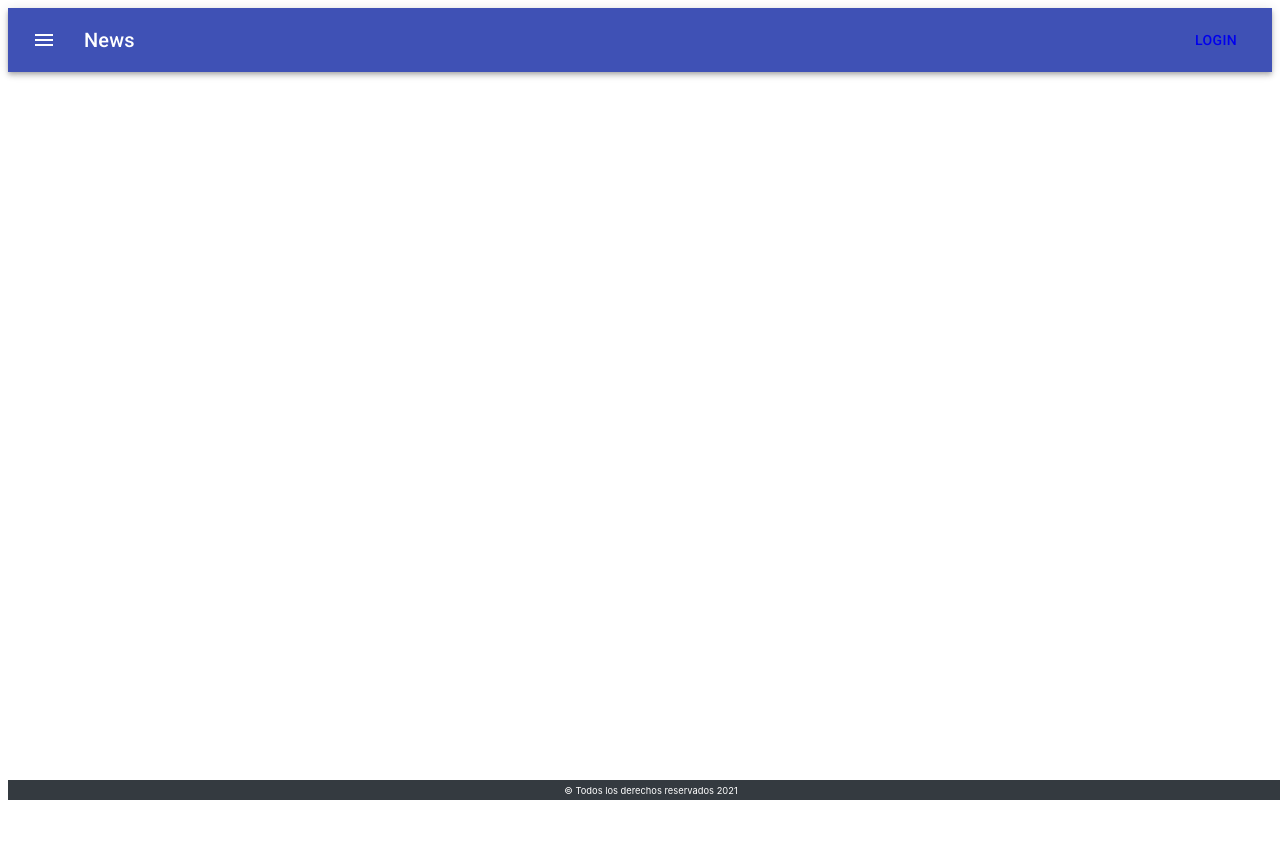
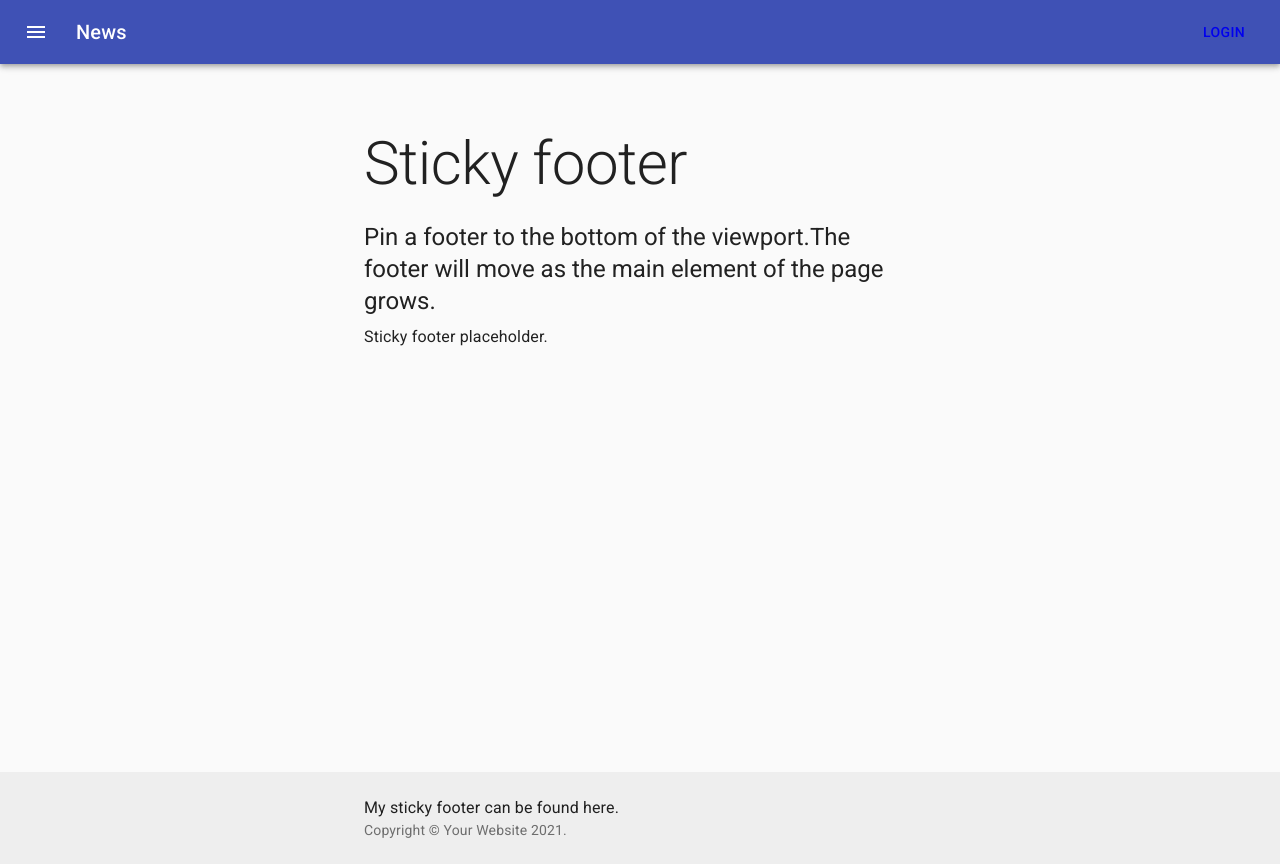
Before and after one commit to jaimeferncast/Ironhack-Final-Project-Swell-Camp, a React (Create React App) app in the folder client/: page / in a window 1280 px wide. Before the commit the page ends 800 px from the top, so only its background shows below. Built offline with nearby package versions, Linux system fonts and the light colour scheme; no server answers.

Commit message:
deploy to heroku

```diff
--- a/client/src/components/layout/Footer/Footer.js
+++ b/client/src/components/layout/Footer/Footer.js
@@ -1,6 +1,64 @@
-import './Footer.css'
+import CssBaseline from '@material-ui/core/CssBaseline';
+import Typography from '@material-ui/core/Typography';
+import { makeStyles } from '@material-ui/core/styles';
+import Container from '@material-ui/core/Container';
+import Link from '@material-ui/core/Link';
 
-// TO-DO nuestro footer
-const Footer = () => <footer><small>© Todos los derechos reservados {new Date().getFullYear()}</small></footer>
+function Copyright() {
+    return (
+        <Typography variant="body2" color="textSecondary">
+            {'Copyright © '}
+            <Link color="inherit" href="https://material-ui.com/">
+                Your Website
+      </Link>{' '}
+            {new Date().getFullYear()}
+            {'.'}
+        </Typography>
+    )
+}
+
+const useStyles = makeStyles((theme) => ({
+    root: {
+        display: 'flex',
+        flexDirection: 'column',
+        minHeight: '100vh',
+    },
+    main: {
+        marginTop: theme.spacing(8),
+        marginBottom: theme.spacing(2),
+    },
+    footer: {
+        padding: theme.spacing(3, 2),
+        marginTop: 'auto',
+        backgroundColor:
+            theme.palette.type === 'light' ? theme.palette.grey[200] : theme.palette.grey[800],
+    },
+}))
+
+const Footer = () => {
+    const classes = useStyles()
+
+    return (
+        <div className={classes.root}>
+            <CssBaseline />
+            <Container component="main" className={classes.main} maxWidth="sm">
+                <Typography variant="h2" component="h1" gutterBottom>
+                    Sticky footer
+        </Typography>
+                <Typography variant="h5" component="h2" gutterBottom>
+                    {'Pin a footer to the bottom of the viewport.'}
+                    {'The footer will move as the main element of the page grows.'}
+                </Typography>
+                <Typography variant="body1">Sticky footer placeholder.</Typography>
+            </Container>
+            <footer className={classes.footer}>
+                <Container maxWidth="sm">
+                    <Typography variant="body1">My sticky footer can be found here.</Typography>
+                    <Copyright />
+                </Container>
+            </footer>
+        </div>
+    )
+}
 
 export default Footer
```
